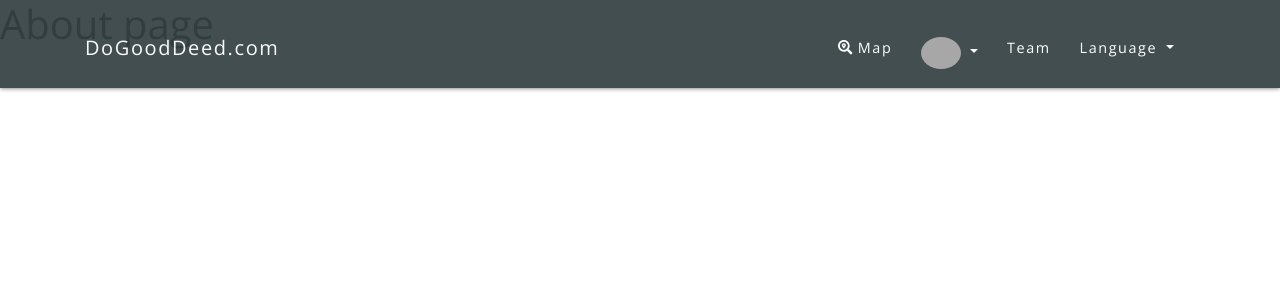
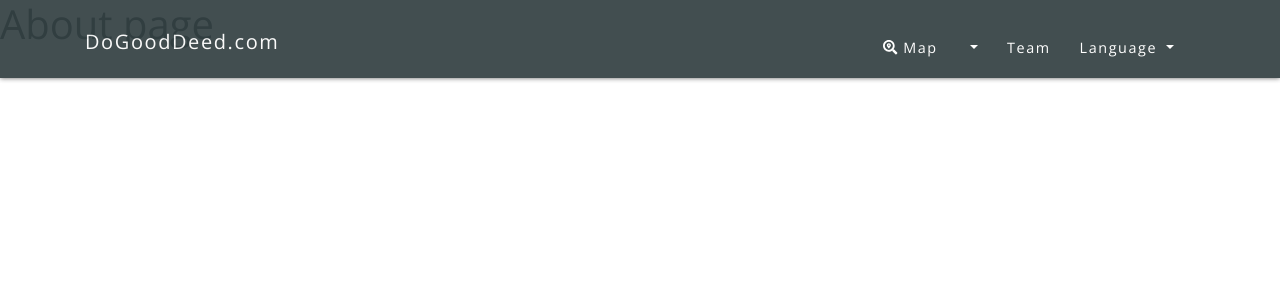
Before and after one commit to SmartDataWithR/CovidHelper, a Django app: page /about/ in a window 1280 px wide. Shown: the top 300 px of the page. Run offline with Django 3.2, Linux system fonts and the light colour scheme; a user stored in the database is signed in; data that the repository does not hold is empty; parts of the project's set-up code (start-up, migrations or seed data) failed here and were passed over; some libraries are stand-ins or nearby versions; grey boxes are pictures that could not be loaded.

Commit message:
removed image from navbar

```diff
--- a/templates/pages/navbar.html
+++ b/templates/pages/navbar.html
@@ -24,7 +24,7 @@
                     <div class="dropdown">
                         <a class="nav-link dropdown-toggle" href="#" id="userMenu" data-toggle="dropdown"
                            aria-haspopup="true" aria-expanded="false">
-                            <img src="/../images/images/{{ user.userImg_Url }}" width="40" height="50" class="rounded-circle" />
+                            <!-- <img src="/../images/images/{{ user.userImg_Url }}" width="40" height="50" class="rounded-circle" /> -->
                             {{ user.email }}
                         </a>
                         <div class="dropdown-menu aria-labelledby=" userMenu">
```
